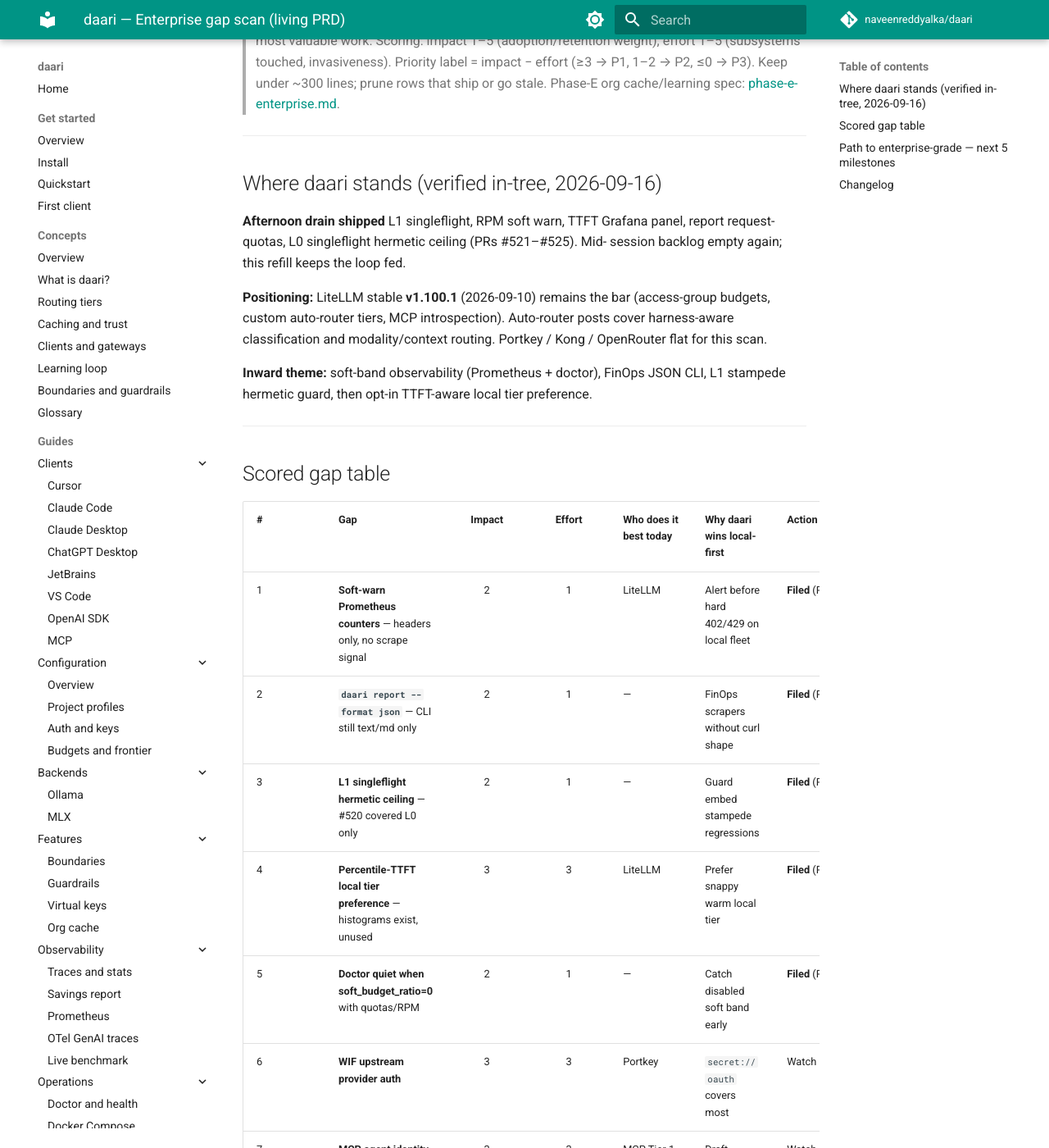
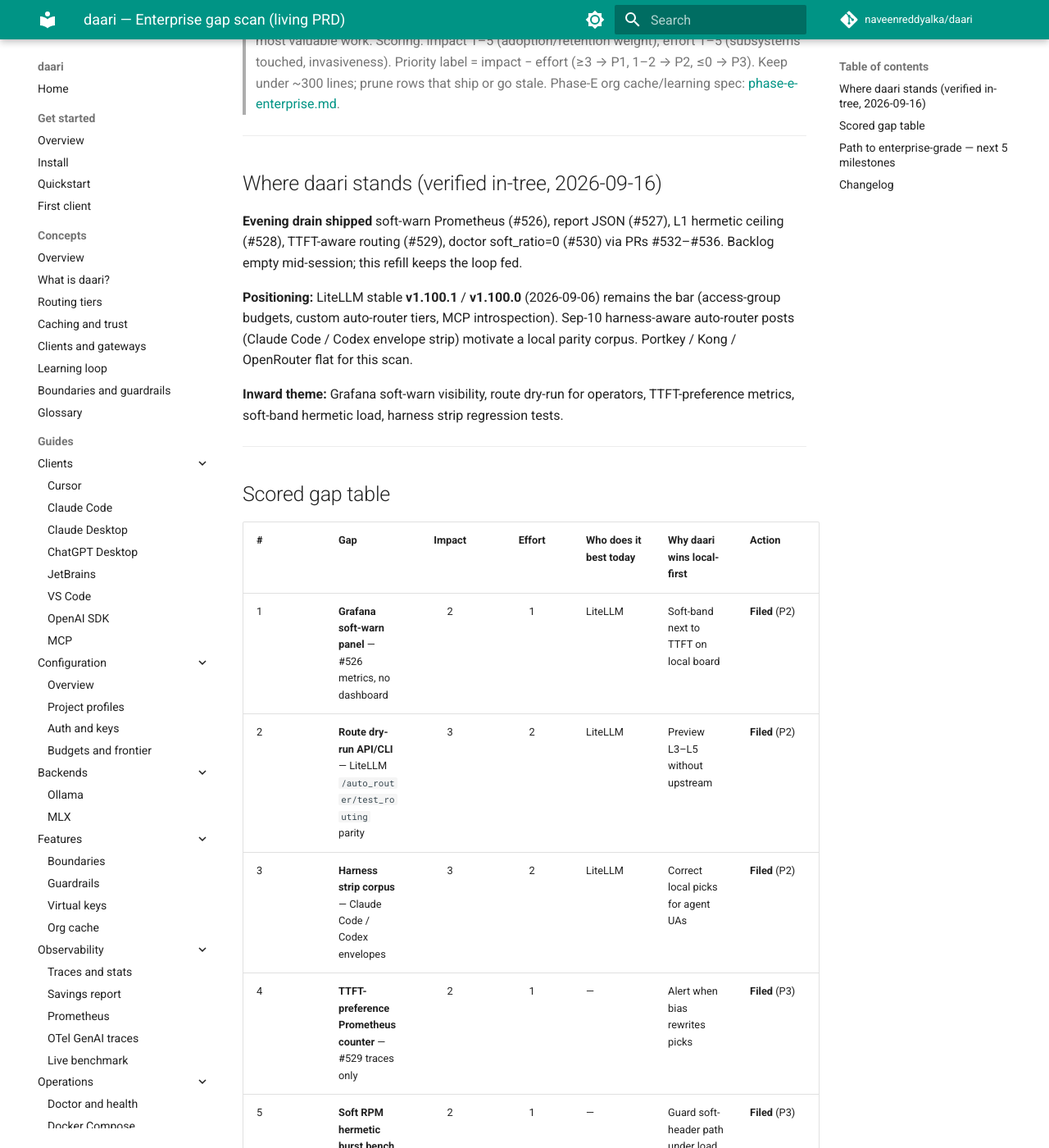
Before and after one commit to naveenreddyalka/daari, an MkDocs documentation site: the page built from docs/prd/ENTERPRISE.md, in a window 1280 px wide and 1400 px high, scrolled down 219 px. Shown: the whole window at 82% size. Built offline with MkDocs 1.6.1 and Material for MkDocs 9.7.7, drawn with Linux system fonts in a browser that asks for light colours; comment, search, counter and statistics services are not loaded; some of the changed text lies outside the part shown.

Commit message:
docs(prd): refill enterprise gap scan after evening drain
Co-authored-by: Cursor <cursoragent@cursor.com>

```diff
--- a/docs/prd/ENTERPRISE.md
+++ b/docs/prd/ENTERPRISE.md
@@ -13,17 +13,17 @@
 
 ## Where daari stands (verified in-tree, 2026-09-16)
 
-**Afternoon drain shipped** L1 singleflight, RPM soft warn, TTFT Grafana panel,
-report request-quotas, L0 singleflight hermetic ceiling (PRs #521–#525). Mid-
-session backlog empty again; this refill keeps the loop fed.
+**Evening drain shipped** soft-warn Prometheus (#526), report JSON (#527), L1
+hermetic ceiling (#528), TTFT-aware routing (#529), doctor soft_ratio=0 (#530)
+via PRs #532–#536. Backlog empty mid-session; this refill keeps the loop fed.
 
-**Positioning:** LiteLLM stable **v1.100.1** (2026-09-10) remains the bar
-(access-group budgets, custom auto-router tiers, MCP introspection). Auto-router
-posts cover harness-aware classification and modality/context routing. Portkey /
-Kong / OpenRouter flat for this scan.
+**Positioning:** LiteLLM stable **v1.100.1** / **v1.100.0** (2026-09-06) remains
+the bar (access-group budgets, custom auto-router tiers, MCP introspection).
+Sep-10 harness-aware auto-router posts (Claude Code / Codex envelope strip)
+motivate a local parity corpus. Portkey / Kong / OpenRouter flat for this scan.
 
-**Inward theme:** soft-band observability (Prometheus + doctor), FinOps JSON
-CLI, L1 stampede hermetic guard, then opt-in TTFT-aware local tier preference.
+**Inward theme:** Grafana soft-warn visibility, route dry-run for operators,
+TTFT-preference metrics, soft-band hermetic load, harness strip regression tests.
 
 ---
 
@@ -31,34 +31,38 @@ CLI, L1 stampede hermetic guard, then opt-in TTFT-aware local tier preference.
 
 | # | Gap | Impact | Effort | Who does it best today | Why daari wins local-first | Action |
 |---|-----|:--:|:--:|------------------------|----------------------------|--------|
-| 1 | **Soft-warn Prometheus counters** — headers only, no scrape signal | 2 | 1 | LiteLLM | Alert before hard 402/429 on local fleet | **Filed** (P2) |
-| 2 | **`daari report --format json`** — CLI still text/md only | 2 | 1 | — | FinOps scrapers without curl shape | **Filed** (P2) |
-| 3 | **L1 singleflight hermetic ceiling** — #520 covered L0 only | 2 | 1 | — | Guard embed stampede regressions | **Filed** (P2) |
-| 4 | **Percentile-TTFT local tier preference** — histograms exist, unused | 3 | 3 | LiteLLM | Prefer snappy warm local tier | **Filed** (P3) |
-| 5 | **Doctor quiet when soft_budget_ratio=0** with quotas/RPM | 2 | 1 | — | Catch disabled soft band early | **Filed** (P3) |
+| 1 | **Grafana soft-warn panel** — #526 metrics, no dashboard | 2 | 1 | LiteLLM | Soft-band next to TTFT on local board | **Filed** (P2) |
+| 2 | **Route dry-run API/CLI** — LiteLLM `/auto_router/test_routing` parity | 3 | 2 | LiteLLM | Preview L3–L5 without upstream | **Filed** (P2) |
+| 3 | **Harness strip corpus** — Claude Code / Codex envelopes | 3 | 2 | LiteLLM | Correct local picks for agent UAs | **Filed** (P2) |
+| 4 | **TTFT-preference Prometheus counter** — #529 traces only | 2 | 1 | — | Alert when bias rewrites picks | **Filed** (P3) |
+| 5 | **Soft RPM hermetic burst bench** — unit-only today | 2 | 1 | — | Guard soft-header path under load | **Filed** (P3) |
 | 6 | **WIF upstream provider auth** | 3 | 3 | Portkey | `secret://oauth` covers most | Watch |
 | 7 | **MCP agent identity (SEP-1933)** | 3 | 3 | MCP Tier-1 SDKs | Draft | Watch |
 | 8 | **SOC 2 / Gemini facade / A2A / admin UI / images / realtime** | 2–3 | 2–5 | Kong / LiteLLM | No new client demand | Watch / non-goal |
 
-Pruned this run: prior refill rows (stream L0 SF, Responses input_tokens, TTFT
-histogram, facade soft quota, doctor fleet Redis) — all shipped 2026-09-16.
+Pruned this run: afternoon refill rows (soft-warn metrics, report JSON, L1
+hermetic, TTFT-aware, doctor soft_ratio) — all shipped 2026-09-16 evening.
 
-Open backlog after this run: three P2 + two P3 from the afternoon refill.
+Open backlog after this run: three P2 + two P3 from the evening refill.
 
 ---
 
 ## Path to enterprise-grade — next 5 milestones
 
-1. **Soft-warn metrics** — alert when agents hover in soft band.
-2. **JSON report CLI** — FinOps without HTTP shape gymnastics.
-3. **L1 stampede hermetic guard** — protect local GPU under fan-out.
-4. **TTFT-aware local preference** — use histograms for snappy tiers.
-5. **Honest soft-band doctor** — ratio=0 with caps is a loud warn.
+1. **Soft-warn Grafana** — see soft-band pressure beside hard rejects.
+2. **Route dry-run** — operators preview tier picks without Ollama.
+3. **Harness strip corpus** — Claude Code / Codex parity for local heuristics.
+4. **TTFT-preference metrics** — scrape how often bias fires.
+5. **Soft RPM hermetic burst** — load-guard the soft-header path.
 
 ---
 
 ## Changelog
 
+- **2026-09-16 (evening)** — Drain shipped #526–#530 (PRs #532–#536). Backlog
+  empty; refilled five issues (Grafana soft-warn, route dry-run, harness
+  corpus, TTFT-preference counter, soft RPM hermetic). Outward: LiteLLM
+  harness-aware auto-router (Sep 10) + v1.100.x still stable bar.
 - **2026-09-16 (afternoon)** — Drain shipped #516–#520 (PRs #521–#525). Backlog
   empty; refilled five issues (soft-warn Prometheus, report JSON, L1 hermetic
   ceiling, TTFT-aware routing, doctor soft_ratio=0). Outward: LiteLLM harness-
```
